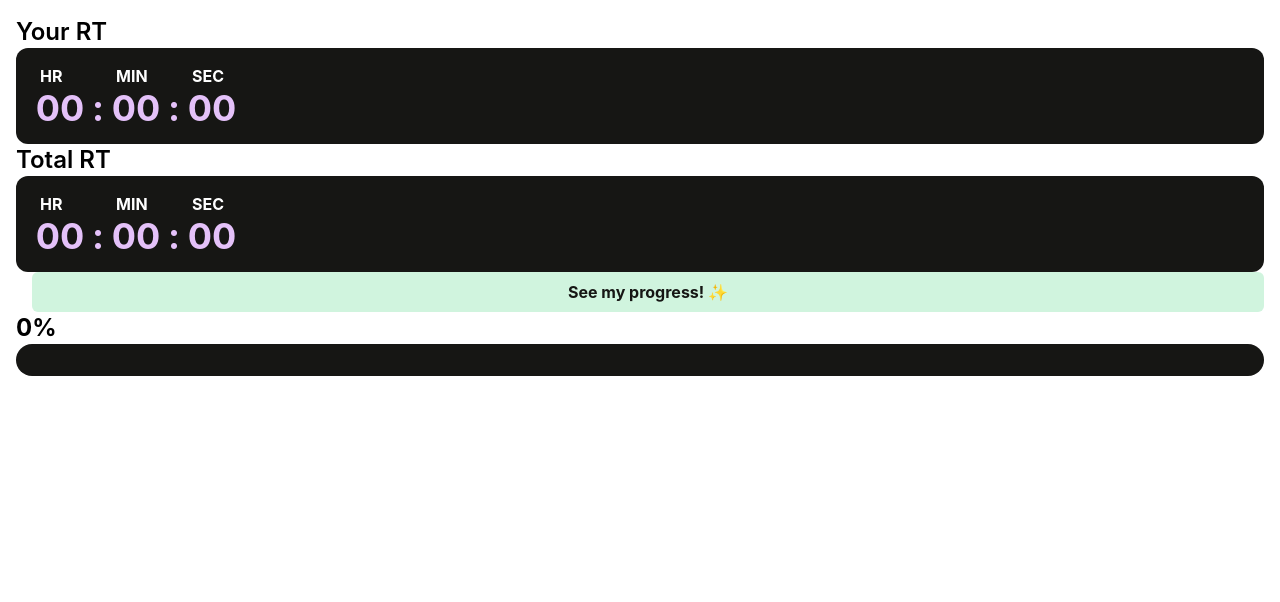
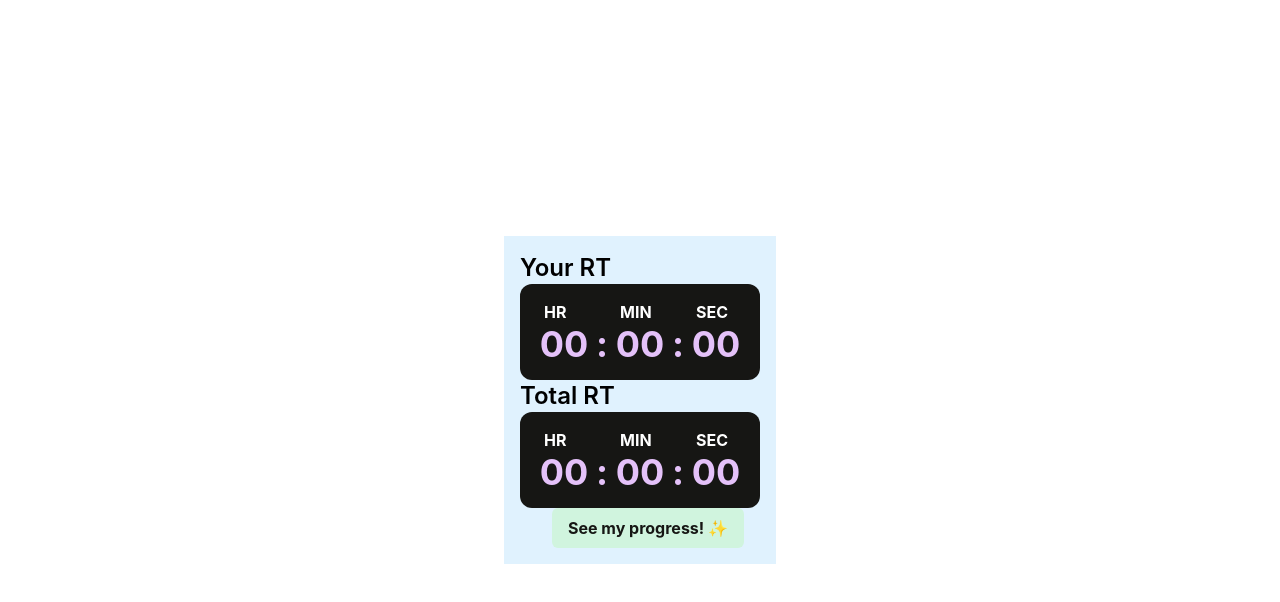
Before and after one commit to prxncxss03/trt-percentage-converter, a React (Create React App) app: page / in a window 1280 px wide. Shown: the top 602 px of the page. Built offline with nearby package versions, Linux system fonts and the light colour scheme.

Commit message:
lift the state up for time board

```diff
--- a/src/App.js
+++ b/src/App.js
@@ -1,10 +1,64 @@
+import { useState } from "react";
 import { TimeBoard } from "./components/time/TimeBoard";
 
 function App() {
+  const [page, setPage] = useState(1);
+  const [userHr, setUserHr] = useState("00");
+  const [userMin, setUserMin] = useState("00");
+  const [userSec, setUserSec] = useState("00");
 
+  const [totalSec, setTotalSec] = useState("00");
+  const [totalMin, setTotalMin] = useState("00");
+  const [totalHr, setTotalHr] = useState("00");
+
+  const [percentage, setPercentage] = useState(0);
+
+  const handleTimeChange = (e,state) => {
+      let length = e.target.value.length;
+      if (length < 3) {
+          state(e.target.value);
+      }
+  };
+
+  const computeTotalTime = () => {
+    setPage(2);
+    let totalUserTime = parseInt(userHr) * 3600 + parseInt(userMin) * 60 + parseInt(userSec);
+    let TotalRT = parseInt(totalHr) * 3600 + parseInt(totalMin) * 60 + parseInt(totalSec);
+    if (totalSec === "00" && totalMin === "00" && totalHr === "00"  ) {
+        alert("Please fill in all the fields");
+        return;
+    }
+    if (userSec === "" && userMin === "" && userHr === "") {
+        alert("Please fill in all the fields");
+        return;
+    }
+
+    if (totalUserTime > TotalRT) {
+        alert("Your total time is greater than the total RT time");
+        return;
+    }
+    let percentage = (totalUserTime / TotalRT) * 100;
+    let percentageRounded = Math.round(percentage * 100) / 100;
+    setPercentage(percentageRounded);
+
+}
   return (
-    <div className="font-sans">
-      <TimeBoard />
+    <div className="font-sans flex justify-center h-screen items-center">
+      {
+        page === 1 ? <div className="flex flex-col items-center">
+          <TimeBoard
+            userHr={userHr} handleUserHrChange={(e)=> {handleTimeChange(e, setUserHr)}}
+            userMin={userMin} handleUserMinChange={(e)=> {handleTimeChange(e, setUserMin)}}
+            userSec={userSec} handleUserSecChange={(e)=> {handleTimeChange(e, setUserSec)}}
+            totalHr={totalHr} handleTotalHrChange={(e)=> {handleTimeChange(e, setTotalHr)}}
+            totalMin={totalMin} handleTotalMinChange={(e)=> {handleTimeChange(e, setTotalMin)}}
+            totalSec={totalSec} handleTotalSecChange={(e)=> {handleTimeChange(e, setTotalSec)}}
+            computeTotalTime={computeTotalTime}
+          />
+        </div> :
+        <div><p>Hello</p></div>
+      }
+
     </div>
   );
 }
--- a/src/components/time/TimeBoard.js
+++ b/src/components/time/TimeBoard.js
@@ -5,70 +5,32 @@ import { TimeLabel } from "./TimeLabel";
 import { TimeBoardName } from "./TimeBoardName";
 import { ProgressBar } from "../result/ProgressBar";
 
-export const TimeBoard = () => {
-    const [userHr, setUserHr] = useState("00");
-    const [userMin, setUserMin] = useState("00");
-    const [userSec, setUserSec] = useState("00");
+export const TimeBoard = ({
+    userHr,userMin,userSec,totalHr,totalMin,totalSec,computeTotalTime,
+    handleUserHrChange,handleUserMinChange,handleUserSecChange,
+    handleTotalHrChange,handleTotalMinChange,handleTotalSecChange
+}) => {
 
-    const [totalSec, setTotalSec] = useState("00");
-    const [totalMin, setTotalMin] = useState("00");
-    const [totalHr, setTotalHr] = useState("00");
-
-    const [percentage, setPercentage] = useState(0);
-
-    const handleTimeChange = (e,state) => {
-        let length = e.target.value.length;
-        if (length < 3) {
-            state(e.target.value);
-        }
-    };
-
-    const computeTotalTime = () => {
-        let totalUserTime = parseInt(userHr) * 3600 + parseInt(userMin) * 60 + parseInt(userSec);
-        let TotalRT = parseInt(totalHr) * 3600 + parseInt(totalMin) * 60 + parseInt(totalSec);
-        if (totalSec === "00" && totalMin === "00" && totalHr === "00"  ) {
-            alert("Please fill in all the fields");
-            return;
-        }
-        if (userSec === "" && userMin === "" && userHr === "") {
-            alert("Please fill in all the fields");
-            return;
-        }
-
-        if (totalUserTime > TotalRT) {
-            alert("Your total time is greater than the total RT time");
-            return;
-        }
-        let percentage = (totalUserTime / TotalRT) * 100;
-        let percentageRounded = Math.round(percentage * 100) / 100;
-        setPercentage(percentageRounded);
-
-    }
     return (
-        <div className="flex flex-col p-4 ">
+        <div className="flex flex-col p-4 bg-sky-100 justify-center items-center">
             <div>
                 <TimeBoardName name="Your RT" />
                 <div className="flex items-center bg-161614 p-4 rounded-xl">
-                    <TimeInputWithLabel unit="HR" time={userHr} handleTimeChange={(e)=> {handleTimeChange(e, setUserHr)}}/>
-                    <TimeInputWithLabel unit="MIN" time={userMin} handleTimeChange={(e)=> {handleTimeChange(e, setUserMin)}}/>
-                    <TimeInputWithLabel unit="SEC" time={userSec} handleTimeChange={(e)=> {handleTimeChange(e, setUserSec)}}/>
+                    <TimeInputWithLabel unit="HR" time={userHr} handleTimeChange={(e)=> {handleUserHrChange(e)}}/>
+                    <TimeInputWithLabel unit="MIN" time={userMin} handleTimeChange={(e)=> {handleUserMinChange(e)}}/>
+                    <TimeInputWithLabel unit="SEC" time={userSec} handleTimeChange={(e)=> {handleUserSecChange(e)}}/>
                 </div>
             </div>
             <div>
                 <TimeBoardName name="Total RT" />
                 <div className="flex items-center bg-161614 p-4 rounded-xl">
-                    <TimeInputWithLabel unit="HR" time={totalHr} handleTimeChange={(e)=> {handleTimeChange(e, setTotalHr)}}/>
-                    <TimeInputWithLabel unit="MIN" time={totalMin} handleTimeChange={(e)=> {handleTimeChange(e, setTotalMin)}}/>
-                    <TimeInputWithLabel unit="SEC" time={totalSec} handleTimeChange={(e)=> {handleTimeChange(e, setTotalSec)}}/>
+                    <TimeInputWithLabel unit="HR" time={totalHr} handleTimeChange={(e)=> {handleTotalHrChange(e)}}/>
+                    <TimeInputWithLabel unit="MIN" time={totalMin} handleTimeChange={(e)=> {handleTotalMinChange(e)}}/>
+                    <TimeInputWithLabel unit="SEC" time={totalSec} handleTimeChange={(e)=> {handleTotalSecChange(e)}}/>
                 </div>
             </div>
         <button onClick={computeTotalTime} className="bg-d0f4de text-161614 font-bold rounded-md px-4 py-2 ml-4 ">See my progress! ✨</button>
-        <div>
-            <p className=" font-bold text-2xl">{percentage}%</p>
-        </div>
-        <ProgressBar percentage={percentage} />
-
-        </div>
+       </div>
     );
 }
 
--- a/src/index.css
+++ b/src/index.css
@@ -12,17 +12,3 @@
 }
 
 @import url('https://fonts.googleapis.com/css2?family=Inter:wght@100;200;300;400;500;600;700;800;900&display=swap');
-
-body {
-  margin: 0;
-  font-family: -apple-system, BlinkMacSystemFont, 'Segoe UI', 'Roboto', 'Oxygen',
-    'Ubuntu', 'Cantarell', 'Fira Sans', 'Droid Sans', 'Helvetica Neue',
-    sans-serif;
-  -webkit-font-smoothing: antialiased;
-  -moz-osx-font-smoothing: grayscale;
-}
-
-code {
-  font-family: source-code-pro, Menlo, Monaco, Consolas, 'Courier New',
-    monospace;
-}
```
